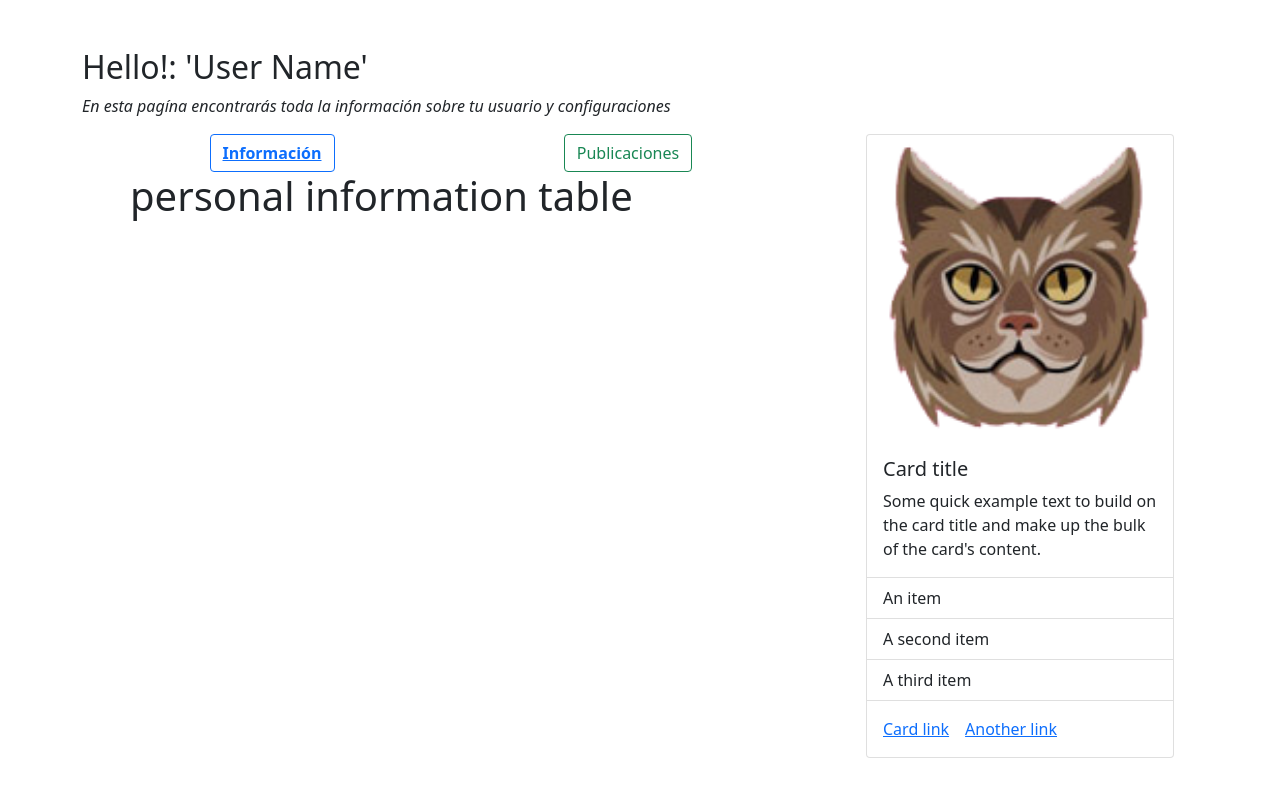
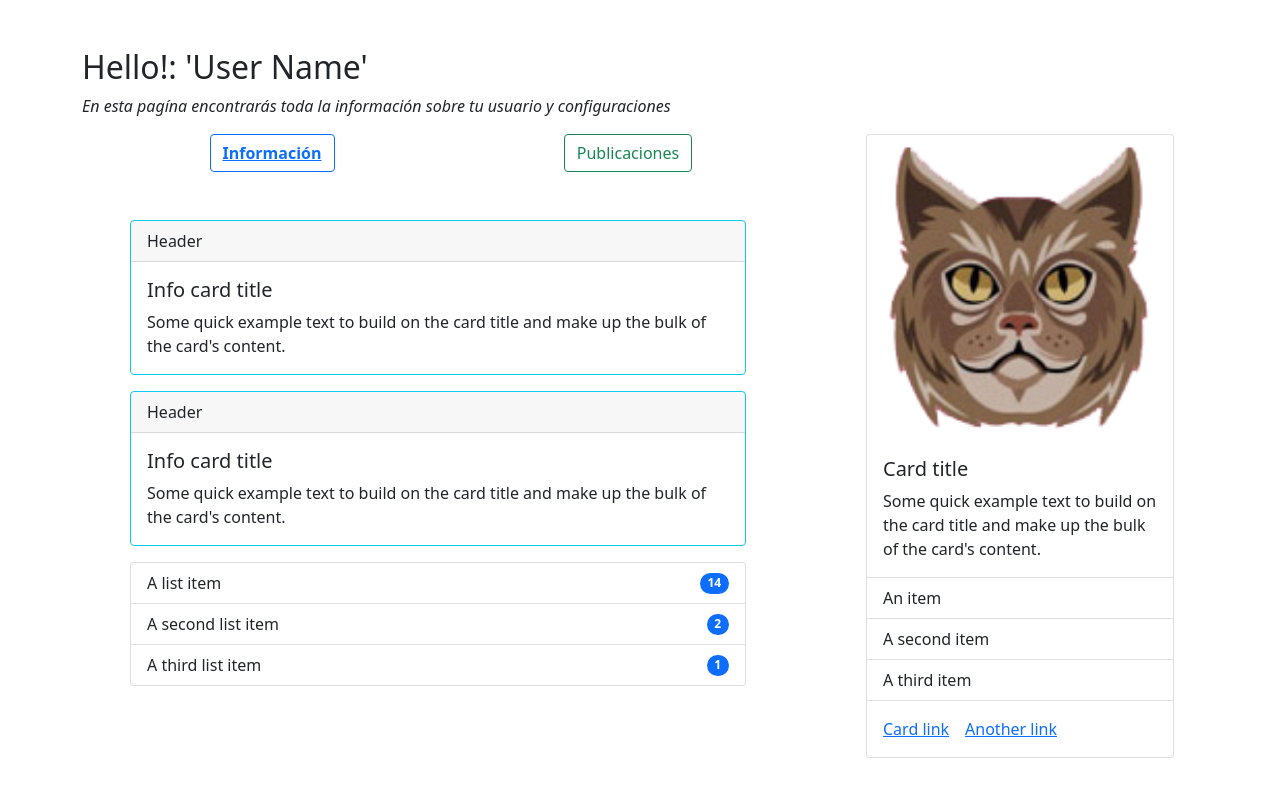
Before and after one commit to JuanAgusAlej/catgame, a React (Create React App) app: page / in a window 1280 px wide. Shown: the top 796 px of the page. Built offline with nearby package versions, Linux system fonts and the light colour scheme.

Commit message:
modicando perfil info

```diff
--- a/src/components/Perfil_Info.jsx
+++ b/src/components/Perfil_Info.jsx
@@ -4,9 +4,43 @@ import Cat1 from "../img/cat1.png";
 const Perfil_Info = () => {
 	return (
 		<div className="container">
-			<div className="row">
+			<div className="row mt-5">
 				<div className="col">
-					<h1>personal information table</h1>
+					<div className="card border-info mb-3">
+						<div className="card-header">Header</div>
+						<div className="card-body">
+							<h5 className="card-title">Info card title</h5>
+							<p className="card-text">
+								Some quick example text to build on the card title and make up
+								the bulk of the card's content.
+							</p>
+						</div>
+					</div>
+					<div className="card border-info mb-3">
+						<div className="card-header">Header</div>
+						<div className="card-body">
+							<h5 className="card-title">Info card title</h5>
+							<p className="card-text">
+								Some quick example text to build on the card title and make up
+								the bulk of the card's content.
+							</p>
+						</div>
+					</div>
+
+					<ul className="list-group">
+						<li className="list-group-item d-flex justify-content-between align-items-center">
+							A list item
+							<span class="badge bg-primary rounded-pill">14</span>
+						</li>
+						<li className="list-group-item d-flex justify-content-between align-items-center">
+							A second list item
+							<span class="badge bg-primary rounded-pill">2</span>
+						</li>
+						<li className="list-group-item d-flex justify-content-between align-items-center">
+							A third list item
+							<span className="badge bg-primary rounded-pill">1</span>
+						</li>
+					</ul>
 				</div>
 			</div>
 		</div>
--- a/src/components/Perfil_Publish.jsx
+++ b/src/components/Perfil_Publish.jsx
@@ -3,10 +3,9 @@ import React from "react";
 const Perfil_Publish = () => {
 	return (
 		<div className="container">
-			<div className="row">
+			<div className="row mt-5">
 				<div className="col">
-					<ul>Name: </ul>
-					<ul>Name: </ul>
+					<ul>Card Ceci para renderizar</ul>
 				</div>
 			</div>
 		</div>
```
